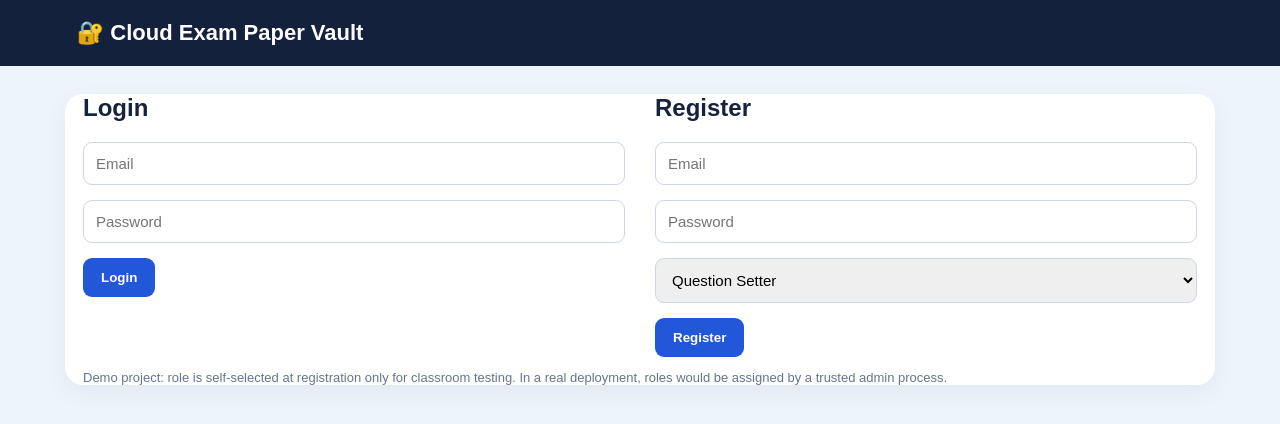
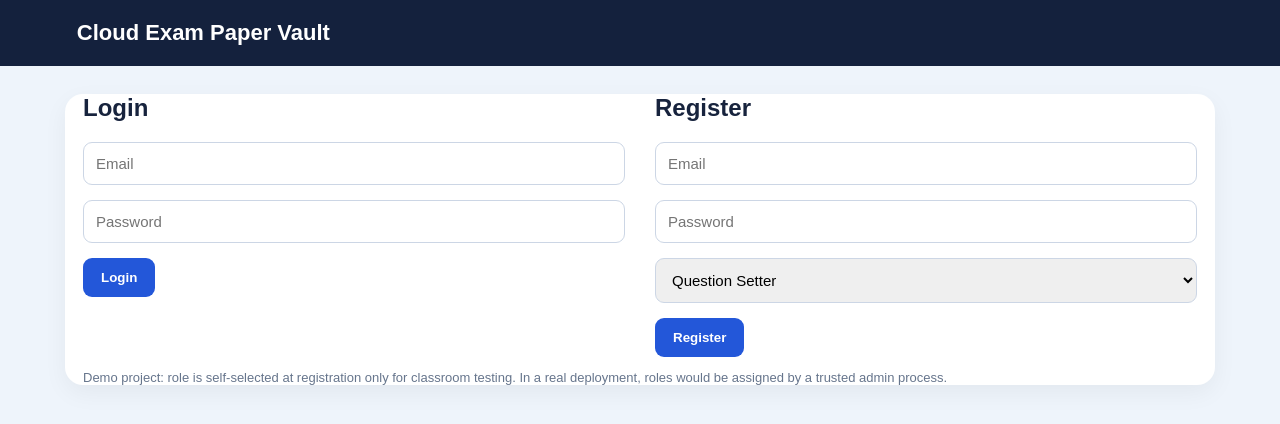
Before and after one commit to Gopikank/cloud_computing_p1, a plain HTML site: page public/index.html in a window 1280 px wide. Drawn offline with Linux system fonts and the light colour scheme; no server answers.

Commit message:
Update index.html

```diff
--- a/public/index.html
+++ b/public/index.html
@@ -9,7 +9,7 @@
 <body>
 
 <header class="topbar">
-  <h1>🔐 Cloud Exam Paper Vault</h1>
+  <h1> Cloud Exam Paper Vault</h1>
   <div id="userBox" class="hidden">
     <span id="userEmail"></span>
     <span id="userRole" class="badge"></span>
```
